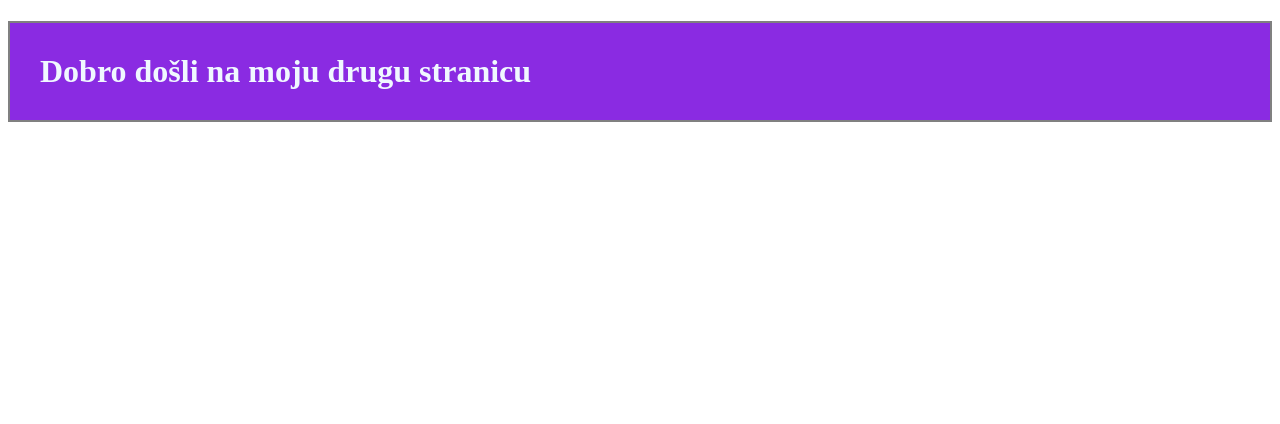
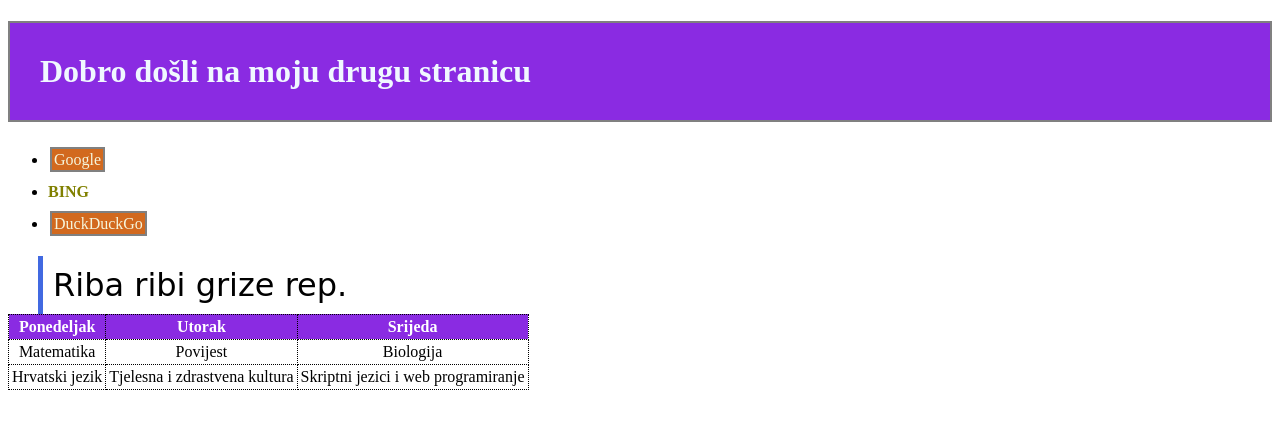
Before and after one commit to mfurjan/sjiwp3, a plain HTML site: page druga.html in a window 1280 px wide. Drawn offline with Linux system fonts and the light colour scheme.

Commit message:
liste, tablice, obrasci

```diff
--- a/druga.html
+++ b/druga.html
@@ -8,5 +8,36 @@
 </head>
 <body>
     <h1 class="moja_kutija"> Dobro došli na moju drugu stranicu</h1>
+
+    <ul>
+        <li><a class="vrsta1" href="www.google.com">Google</a></li>
+        <li><a class="vrsta2" href="www.bing.com">Bing</a></li>
+        <li><a class="vrsta1" href="www.duckduckgo.com">DuckDuckGo</a></li>
+    </ul>
+
+    <div class="uzrecica">
+        Riba ribi grize rep.
+    </div>
+    <table>
+
+      <tr>
+        <th>Ponedeljak</th>
+        <th>Utorak</th>
+        <th>Srijeda</th>
+      </tr>
+
+      <tr>
+        <td>Matematika</td>
+        <td>Povijest</td>
+        <td>Biologija</td>
+      </tr>
+
+      <tr>
+        <td>Hrvatski jezik</td>
+        <td>Tjelesna i zdrastvena kultura</td>
+        <td>Skriptni jezici i web programiranje</td>
+      </tr>
+
+    </table>
 </body>
 </html>
--- a/stilovi.css
+++ b/stilovi.css
@@ -4,3 +4,59 @@
     padding: 30px;
     border: 2px solid grey;
 }
+
+.vrsta1{
+    background-color: chocolate;
+    padding: 2px;
+    margin: 2px;
+    border: 2px solid grey;
+    color: beige;
+    text-decoration: none;
+}
+
+.vrsta1:hover{
+    background-color: crimson;
+    font-size: 2em;
+}
+
+.vrsta2{
+    padding 10px;
+    text-transform: uppercase;
+    text-decoration: none;
+    color: olive;
+    font-weight: bold;
+}
+
+li{
+    line-height: 200%;
+}
+
+.uzrecica {
+    font-family: cursive;
+    font-size:xx-large;
+    margin-left: 30px;
+    padding: 10px;
+    border-left: 5px solid royalblue;
+    display: inline-block;
+}
+
+.uzrecica:hover{
+    background-color: royalblue;
+    color:azure;
+}
+
+table , th , td{
+    border: 1px dotted black;
+    border-collapse: collapse;
+}
+
+th{
+    background-color: blueviolet;
+    color: white;
+    padding: 3px;
+}
+
+td{
+    padding: 3px;
+    text-align: center;
+}
```
Also changed, not shown: index.html (+1 -0 lines), obrasci.html (added, +35 -0 lines).
